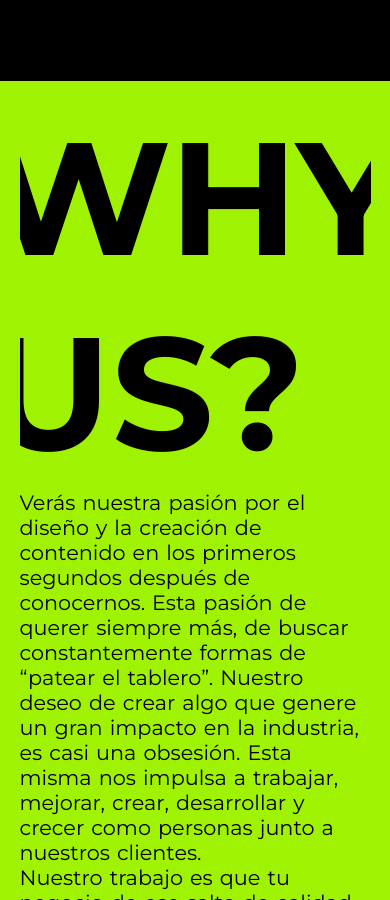
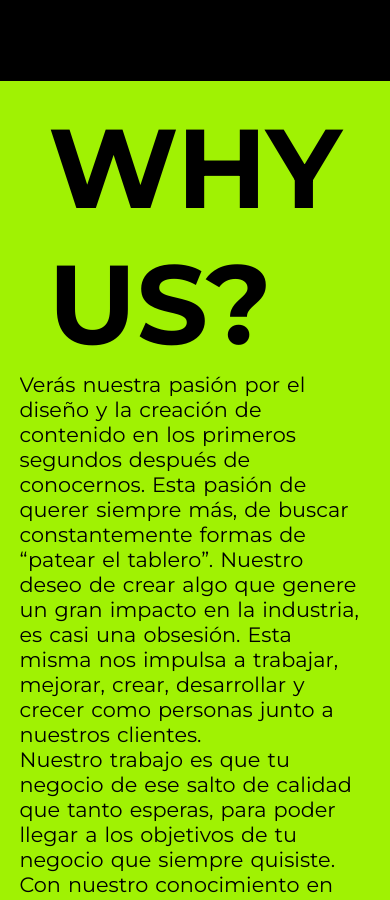
Before and after one commit to francilopez/PROST, a plain HTML site: page index.html in a window 390 px wide. Shown: the part 1734-2634 px from the top of the page. Drawn offline with Linux system fonts and the light colour scheme.

Commit message:
Add files via upload

```diff
--- a/style/style.css
+++ b/style/style.css
@@ -225,15 +225,17 @@
         flex-wrap: wrap;
     }
 
+
     .txtwu1{
         margin-left: 0;
     }
 
+    .contenedorWU .wutitulo h1 {
+        font-size: 7rem;
+    }
     .wutitulo{
-    color: #000000;
-    font-size: 8rem;
-    background: none;
-}
+        font-size: 7rem;
+    }
 }
 
 /*  CARRUSEL */
```
